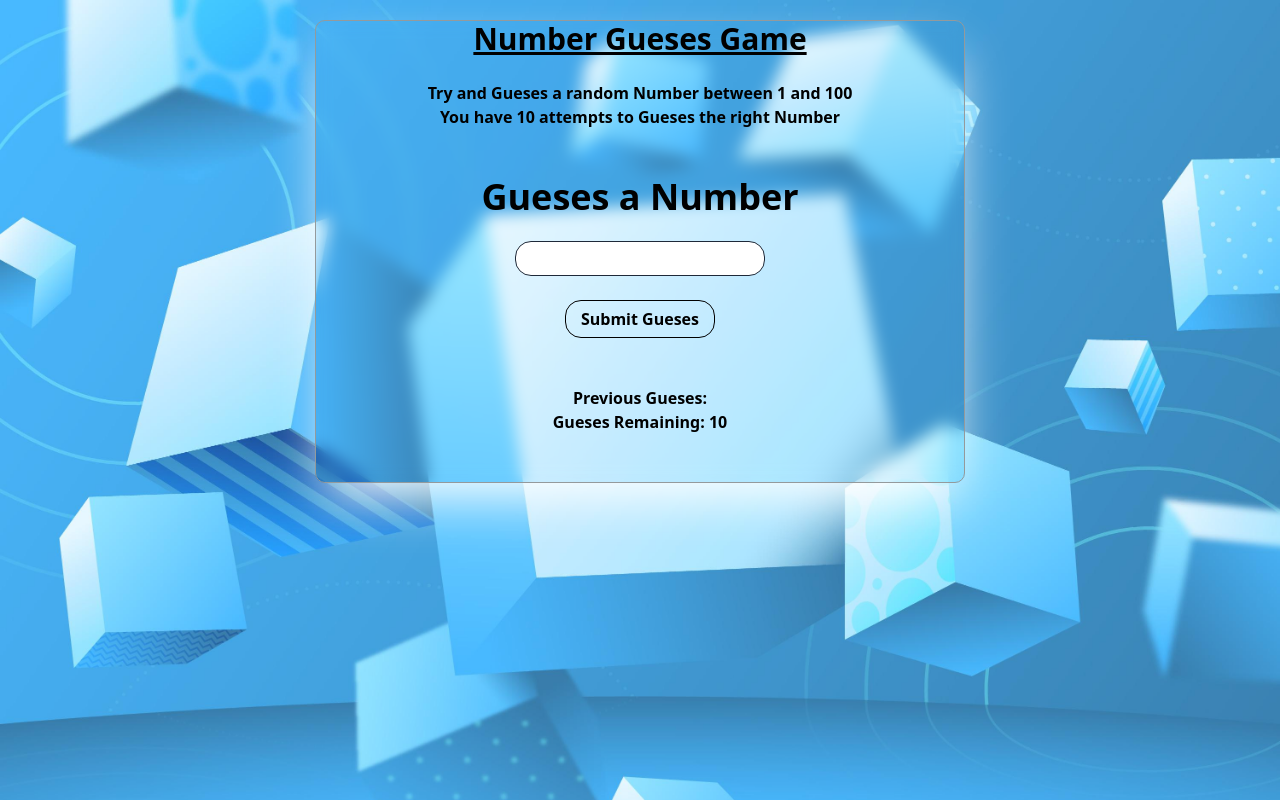
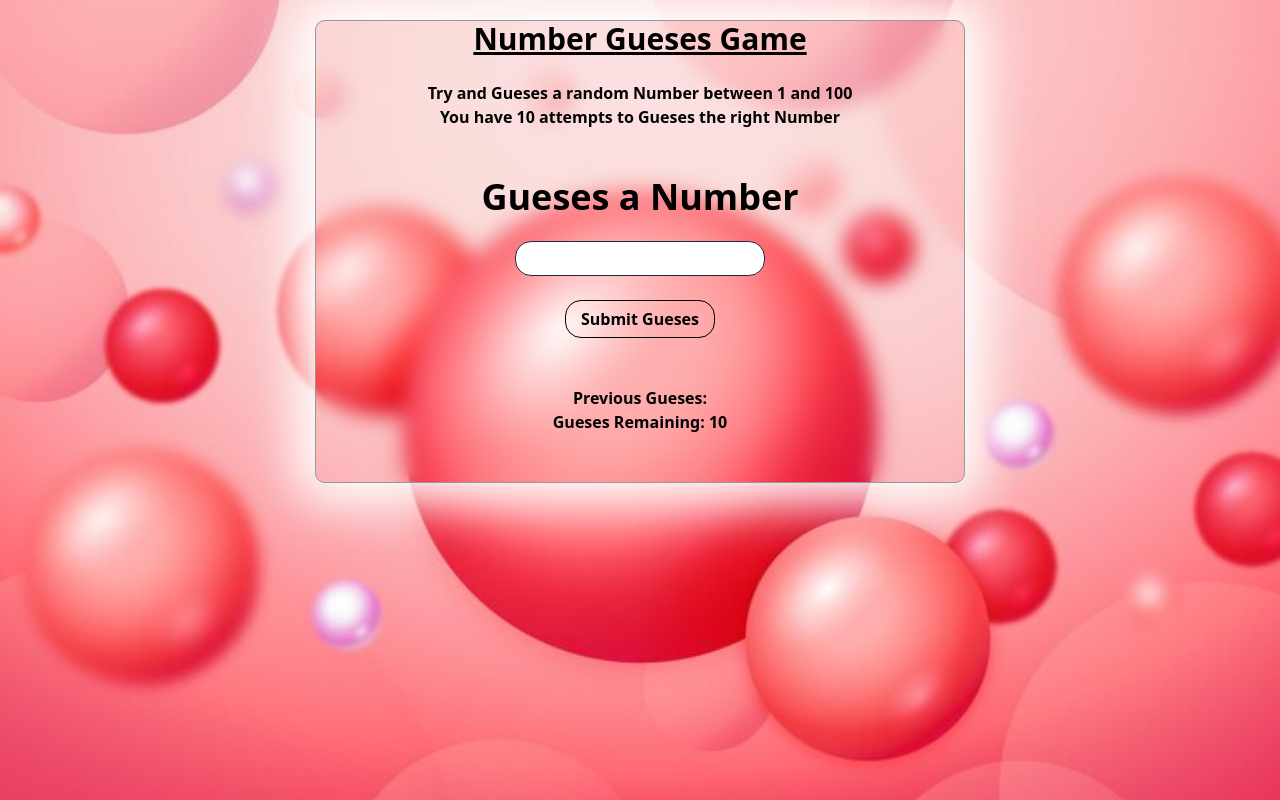
Before and after one commit to ZEESHAN8692/Number-Gueses-Game-Javascript-Project, a website: page src/index.html in a window 1280 px wide. Drawn offline with Linux system fonts and the light colour scheme.

Commit message:
project completed

```diff
--- a/src/index.html
+++ b/src/index.html
@@ -7,15 +7,17 @@
     <link rel="stylesheet" href="output.css" />
     <style>
       body{
-        background-image: url(Static/1.jpg);
+        background-image: url(Static/3.jpg);
         background-size: cover;
       }
-      .main{backdrop-filter: blur(8px);}
+      .main{backdrop-filter: blur(10px);
+        box-shadow: 0px 0px 50px 20px white;
+      }
     </style>
   </head>
   <body>
     <div class="flex items-center flex-col w-[650px] border border-[#949a9c] m-auto mt-5 main rounded-[10px]
-     shadow-2xl shadow-white ">
+     ">
       <h1 class="text-3xl font-bold color underline">
         Number Gueses Game
       </h1>
```
Also changed, not shown: src/Static/1.jpg (deleted), src/Static/3.jpg (added), src/output.css.
